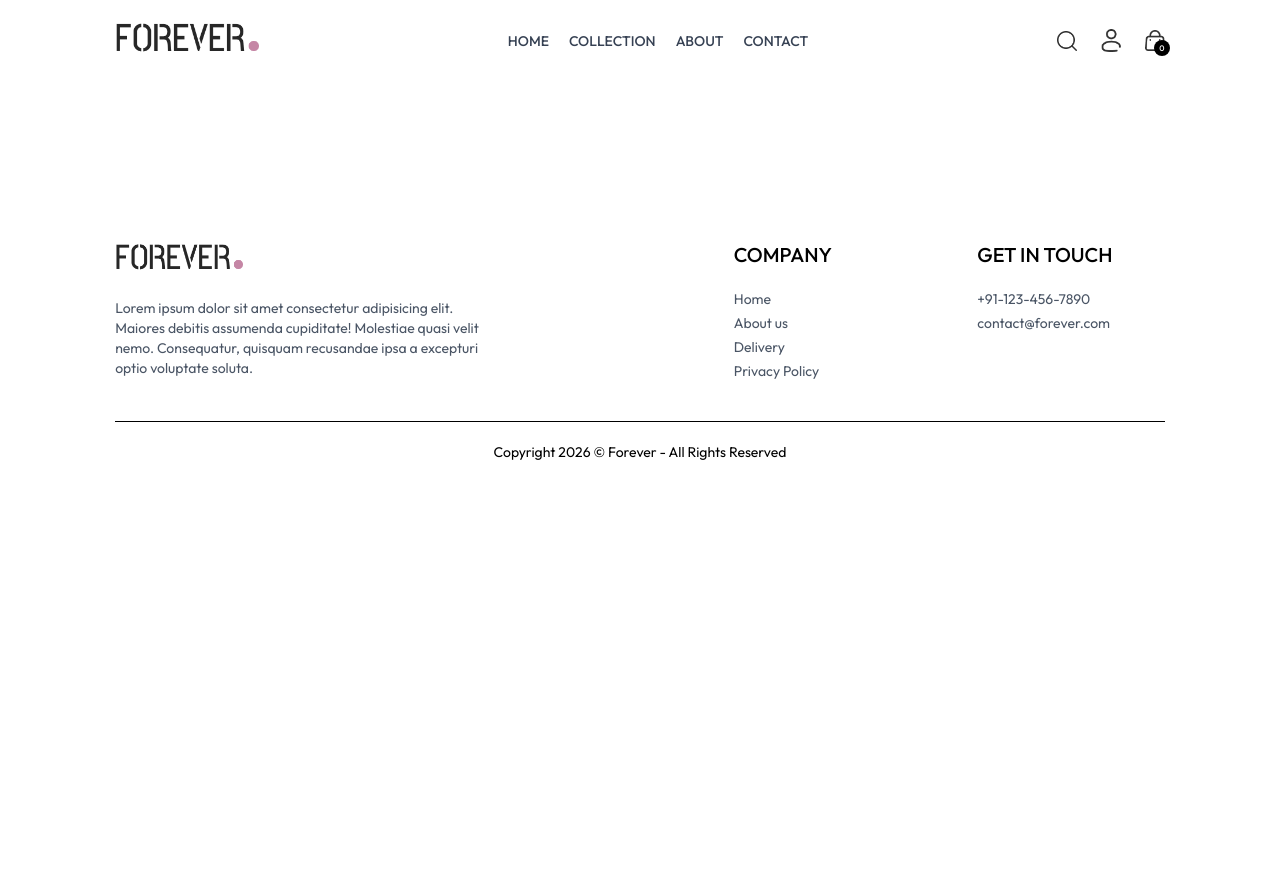
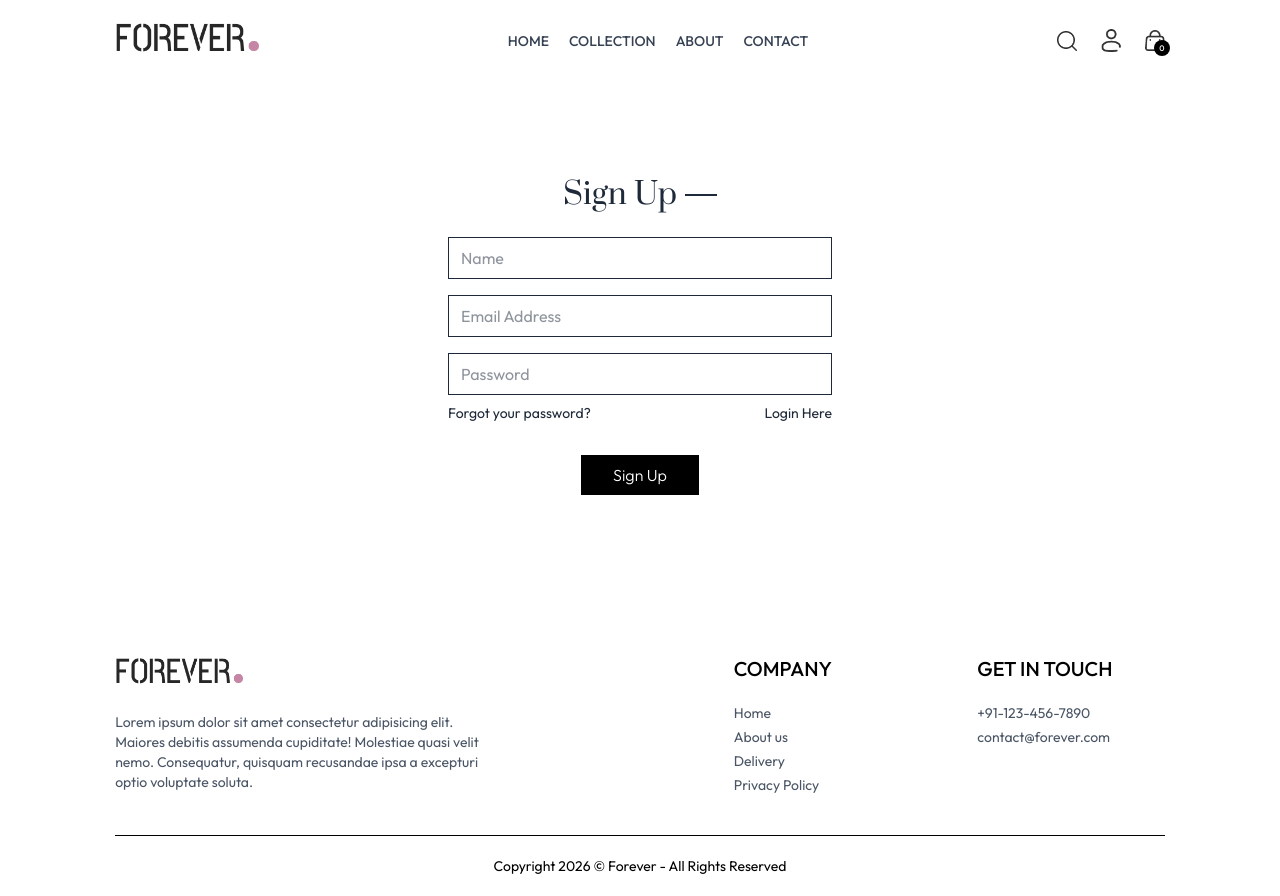
Before and after one commit to ankitsharma34/E-Commerce-App, a React app in the folder frontend/: page /login in a window 1280 px wide. Before the commit the page ends 800 px from the top, so only its background shows below. Built offline with nearby package versions, Linux system fonts and the light colour scheme; the HTML template or start-up script is replaced by a standard one.

Commit message:
Login page created

```diff
--- a/frontend/src/components/Navbar.jsx
+++ b/frontend/src/components/Navbar.jsx
@@ -39,11 +39,14 @@
         />
 
         <div className="group relative">
-          <img
-            src={assets.profile_icon}
-            alt="profile-icon"
-            className="w-5 cursor-pointer"
-          />
+          <Link to={"/login"}>
+            <img
+              src={assets.profile_icon}
+              alt="profile-icon"
+              className="w-5 cursor-pointer"
+            />
+          </Link>
+
           <div className="group-hover:block hidden absolute dropdown-menu right-0 pt-4">
             <div className="flex flex-col gap-2 w-36 py-3 px-5 bg-slate-100 text-gray-500 rounded">
               <p className="cursor-pointer hover:text-black">My Profile</p>
--- a/frontend/src/pages/Login.jsx
+++ b/frontend/src/pages/Login.jsx
@@ -1,7 +1,67 @@
-import React from "react";
+import React, { useState } from "react";
 
 const Login = () => {
-  return <div></div>;
+  const [currentState, setCurrentState] = useState("Sign Up");
+  const submitHandler = (event) => {
+    event.preventDefault();
+  };
+  return (
+    <form
+      onSubmit={submitHandler}
+      className="flex flex-col items-center w-[90%] sm:max-w-96 m-auto mt-14 gap-4 text-gray-800 "
+    >
+      <div className="inline-flex items-center gap-2 mb-2 mt-10">
+        <p className="prata-regular text-3xl">{currentState}</p>
+        <hr className="border-none h-[1.5px] w-8 bg-gray-800" />
+      </div>
+      {currentState === "Login" ? (
+        ""
+      ) : (
+        <input
+          type="text"
+          className="w-full px-3 py-2 border border-gray-800"
+          placeholder="Name"
+          required
+        />
+      )}
+      <input
+        type="email"
+        className="w-full px-3 py-2 border border-gray-800"
+        placeholder="Email Address"
+        required
+      />
+      <input
+        type="password"
+        className="w-full px-3 py-2 border border-gray-800"
+        placeholder="Password"
+        required
+      />
+      <div className="w-full flex justify-between text-sm mt-[-8px]">
+        <p className="cursor-pointer">Forgot your password?</p>
+        {currentState === "Login" ? (
+          <p
+            onClick={() => setCurrentState("Sign Up")}
+            className="cursor-pointer"
+          >
+            Create Account
+          </p>
+        ) : (
+          <p
+            onClick={() => setCurrentState("Login")}
+            className="cursor-pointer"
+          >
+            Login Here
+          </p>
+        )}
+      </div>
+      <button
+        type="submit"
+        className="bg-black text-white font-light px-8 py-2 mt-4 cursor-pointer"
+      >
+        {currentState === "Login" ? "Sign In" : "Sign Up"}{" "}
+      </button>
+    </form>
+  );
 };
 
 export default Login;
```
